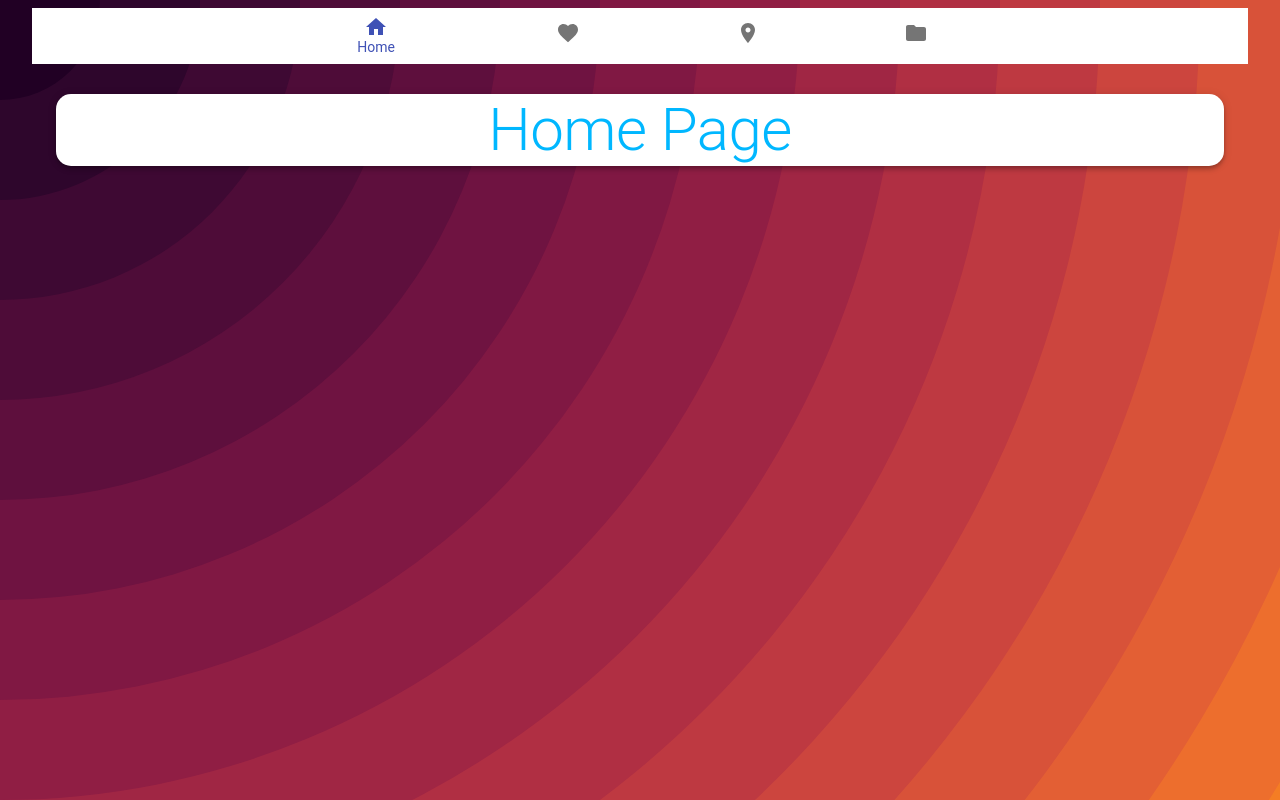
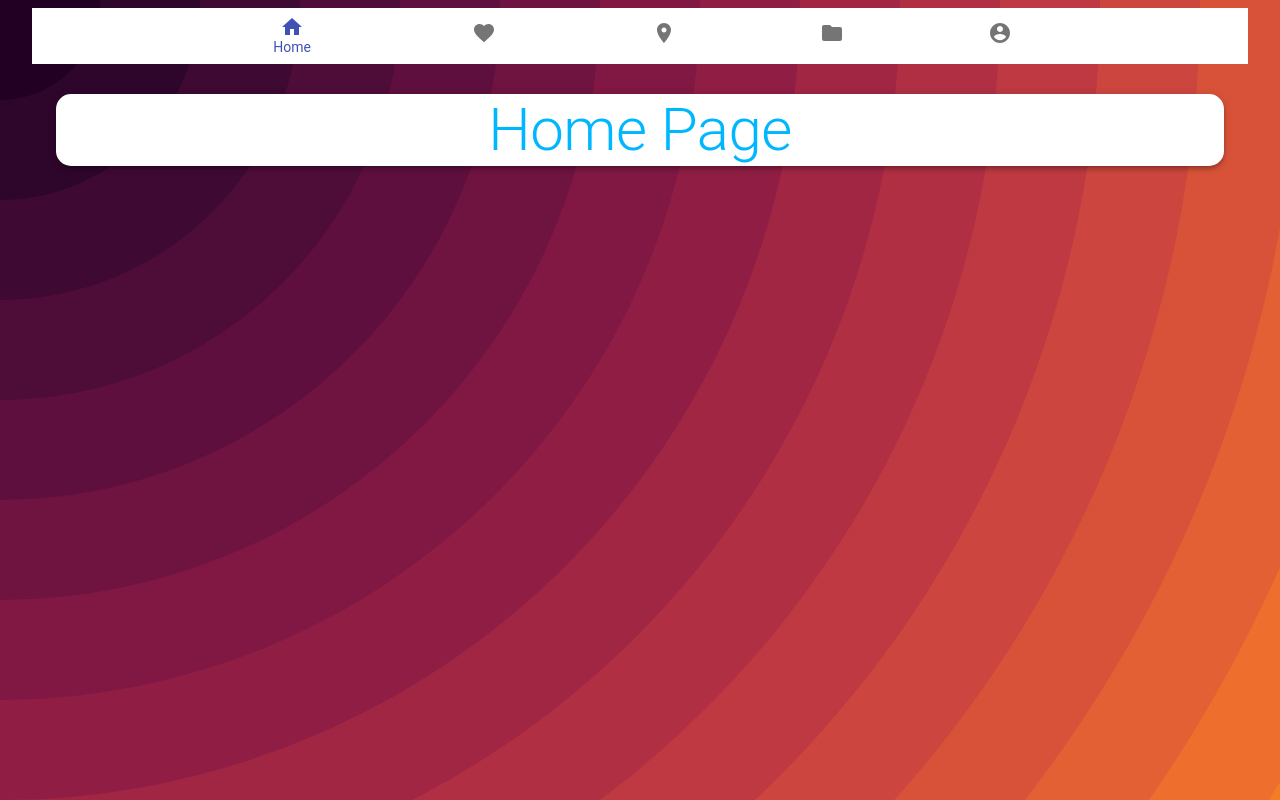
Before and after one commit to checkman123/Movie_Search, a React (Create React App) app in the folder movie-db/client/: page / in a window 1280 px wide. Built offline with nearby package versions, Linux system fonts and the light colour scheme.

Commit message:
[client][NavBar] add usericon

```diff
--- a/movie-db/client/src/components/Navigation/NavBar.js
+++ b/movie-db/client/src/components/Navigation/NavBar.js
@@ -2,6 +2,7 @@ import React from 'react';
 import { makeStyles } from '@material-ui/core/styles';
 import BottomNavigation from '@material-ui/core/BottomNavigation';
 import BottomNavigationAction from '@material-ui/core/BottomNavigationAction';
+import AccountCircle from '@material-ui/icons/AccountCircle';
 import FolderIcon from '@material-ui/icons/Folder';
 import HomeIcon from '@material-ui/icons/Home';
 import FavoriteIcon from '@material-ui/icons/Favorite';
@@ -28,6 +29,7 @@ export default function NavBar() {
         <BottomNavigationAction component={Link} to="/example" label="Favorites" value="favorites" icon={<FavoriteIcon />} />
         <BottomNavigationAction label="Nearby" value="nearby" icon={<LocationOnIcon />} />
         <BottomNavigationAction label="Folder" value="folder" icon={<FolderIcon />} />
+        <BottomNavigationAction label="User" value="user" icon={<AccountCircle />} />
       </BottomNavigation>
   );
 }
```
